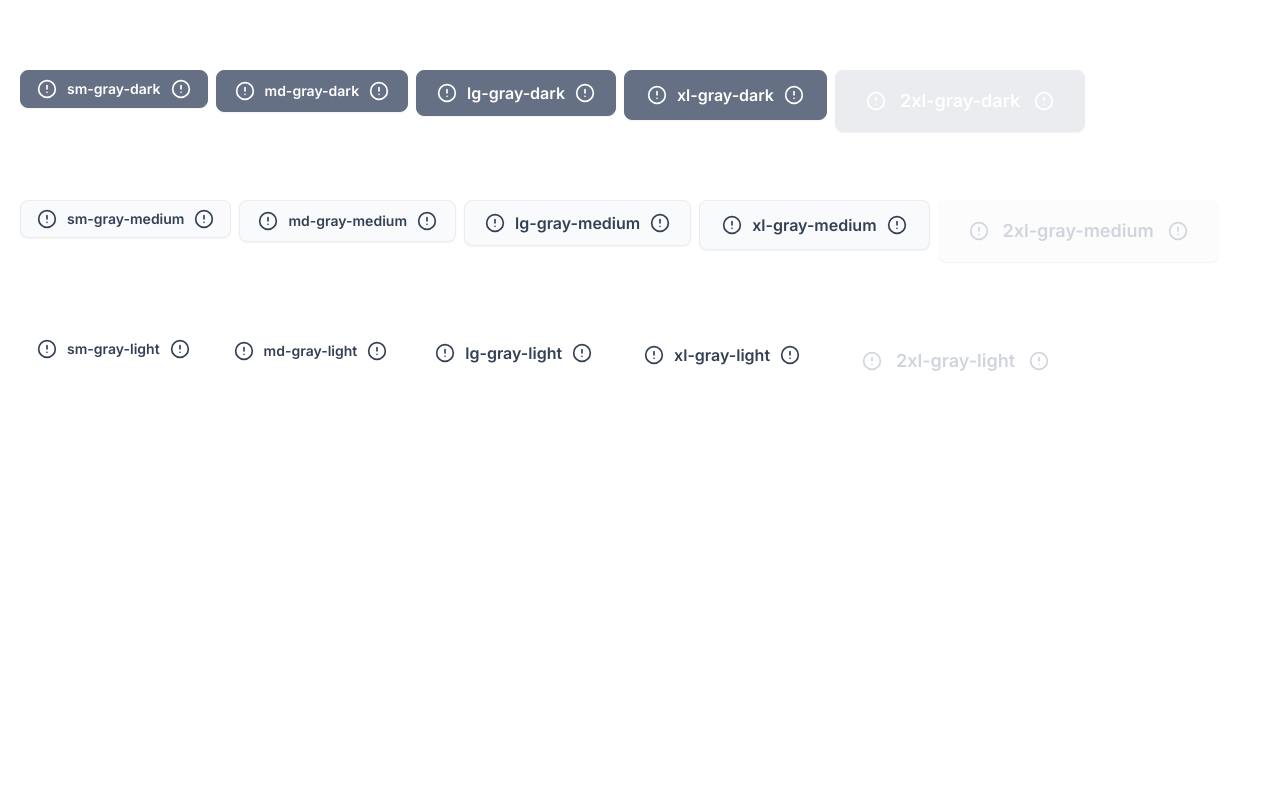
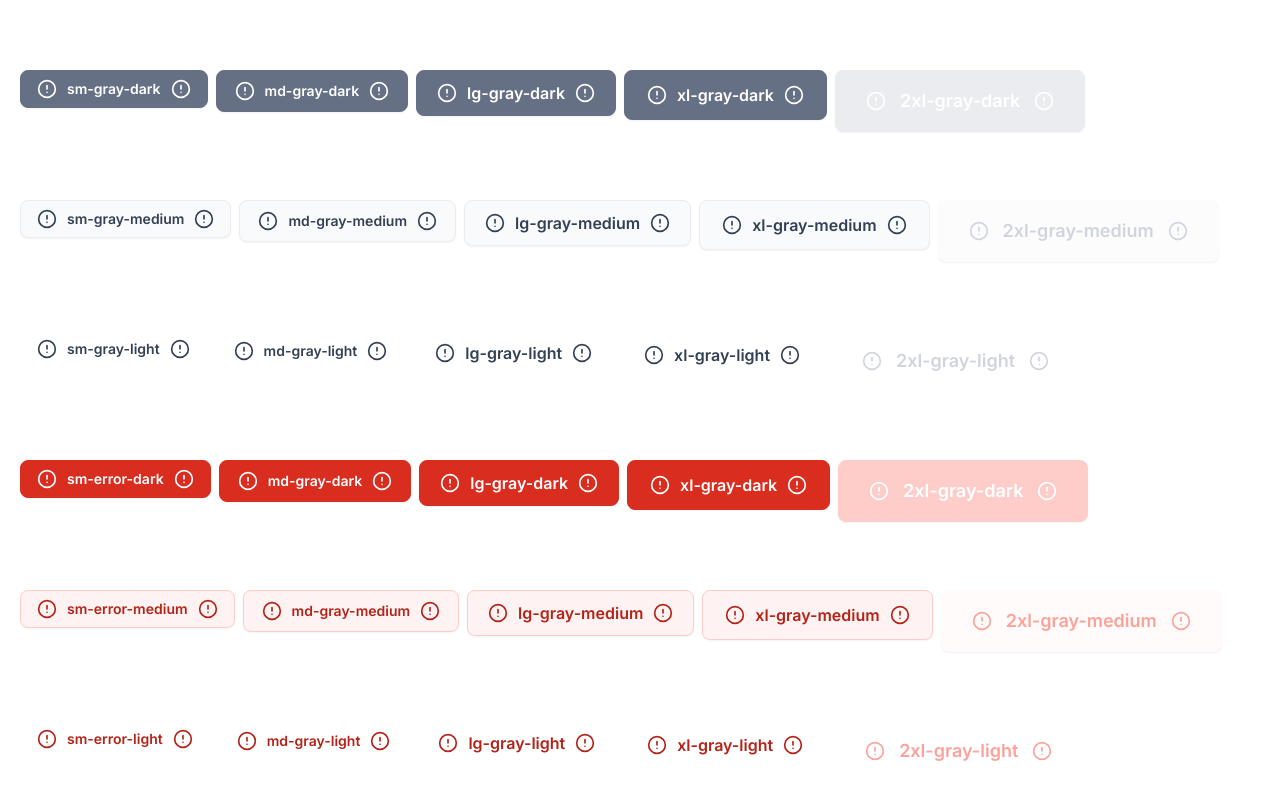
Before and after one commit to emilsultanov/112-med, a Next.js app: page / in a window 1280 px wide. Shown: the part 1532-2332 px from the top of the page. Before the commit the page ends 1944 px from the top, so only its background shows below. Built offline with nearby package versions, Linux system fonts and the light colour scheme.

Commit message:
Create button component error variant

```diff
--- a/src/app/page.tsx
+++ b/src/app/page.tsx
@@ -230,6 +230,87 @@ export default function Home() {
 					<AlertCircle className={'h-5'} />
 				</Button>
 			</div>
+			<div className="mt-7 p-5 flex gap-2 items-start">
+				<Button size={'sm'} color={'error-dark'}>
+					<AlertCircle className={'h-5'} />
+					sm-error-dark
+					<AlertCircle className={'h-5'} />
+				</Button>
+				<Button size={'md'} color={'error-dark'}>
+					<AlertCircle className={'h-5'} />
+					md-gray-dark
+					<AlertCircle className={'h-5'} />
+				</Button>
+				<Button size={'lg'} color={'error-dark'}>
+					<AlertCircle className={'h-5'} />
+					lg-gray-dark
+					<AlertCircle className={'h-5'} />
+				</Button>
+				<Button size={'xl'} color={'error-dark'}>
+					<AlertCircle className={'h-5'} />
+					xl-gray-dark
+					<AlertCircle className={'h-5'} />
+				</Button>
+				<Button size={'2xl'} color={'error-dark'} disabled>
+					<AlertCircle className={'h-5'} />
+					2xl-gray-dark
+					<AlertCircle className={'h-5'} />
+				</Button>
+			</div>
+			<div className="mt-7 p-5 flex gap-2 items-start">
+				<Button size={'sm'} color={'error-medium'}>
+					<AlertCircle className={'h-5'} />
+					sm-error-medium
+					<AlertCircle className={'h-5'} />
+				</Button>
+				<Button size={'md'} color={'error-medium'}>
+					<AlertCircle className={'h-5'} />
+					md-gray-medium
+					<AlertCircle className={'h-5'} />
+				</Button>
+				<Button size={'lg'} color={'error-medium'}>
+					<AlertCircle className={'h-5'} />
+					lg-gray-medium
+					<AlertCircle className={'h-5'} />
+				</Button>
+				<Button size={'xl'} color={'error-medium'}>
+					<AlertCircle className={'h-5'} />
+					xl-gray-medium
+					<AlertCircle className={'h-5'} />
+				</Button>
+				<Button size={'2xl'} color={'error-medium'} disabled>
+					<AlertCircle className={'h-5'} />
+					2xl-gray-medium
+					<AlertCircle className={'h-5'} />
+				</Button>
+			</div>
+			<div className="mt-7 p-5 flex gap-2 items-start">
+				<Button size={'sm'} color={'error-light'}>
+					<AlertCircle className={'h-5'} />
+					sm-error-light
+					<AlertCircle className={'h-5'} />
+				</Button>
+				<Button size={'md'} color={'error-light'}>
+					<AlertCircle className={'h-5'} />
+					md-gray-light
+					<AlertCircle className={'h-5'} />
+				</Button>
+				<Button size={'lg'} color={'error-light'}>
+					<AlertCircle className={'h-5'} />
+					lg-gray-light
+					<AlertCircle className={'h-5'} />
+				</Button>
+				<Button size={'xl'} color={'error-light'}>
+					<AlertCircle className={'h-5'} />
+					xl-gray-light
+					<AlertCircle className={'h-5'} />
+				</Button>
+				<Button size={'2xl'} color={'error-light'} disabled>
+					<AlertCircle className={'h-5'} />
+					2xl-gray-light
+					<AlertCircle className={'h-5'} />
+				</Button>
+			</div>
 		</div>
 	)
 }
--- a/src/components/Button/Button.tsx
+++ b/src/components/Button/Button.tsx
@@ -35,9 +35,9 @@ const buttonStyles = cva(
 				'gray-dark': 'shadow-xs bg-gray-600 border-gray-600 text-[#fff] hover:bg-gray-700 hover:border-gray-700 focus:outline-none focus:ring-4 focus:ring-gray-100 focus:bg-gray-600 focus:border-gray-600 disabled:bg-gray-200 disabled:border-gray-200 disabled:cursor-not-allowed',
 				'gray-medium': 'shadow-xs bg-gray-50 border-gray-200 text-gray-700 hover:bg-gray-100 hover:text-gray-800 focus:outline-none focus:bg-gray-50 focus:ring-4 focus:ring-gray-100 focus:text-gray-700 disabled:bg-gray-25 disabled:border-gray-25 disabled:text-gray-300 disabled:cursor-not-allowed',
 				'gray-light': 'border-[transparent] text-gray-700 hover:bg-gray-50 hover:text-gray-800 focus:text-gray-700 focus:outline-none focus:bg-[transparent] disabled:text-gray-300 disabled:bg-[transparent] disabled:cursor-not-allowed',
-				'error-dark': '',
-				'error-medium': '',
-				'error-light': '',
+				'error-dark': 'shadow-xs bg-error-600 border-error-600 text-[#fff] hover:bg-error-700 hover:border-error-700 focus:outline-none focus:ring-4 focus:ring-error-100 focus:bg-error-600 focus:border-error-600 disabled:bg-error-200 disabled:border-error-200 disabled:cursor-not-allowed',
+				'error-medium': 'shadow-xs bg-error-50 border-error-200 text-error-700 hover:bg-error-100 hover:text-error-800 focus:outline-none focus:bg-error-50 focus:ring-4 focus:ring-error-100 focus:text-error-700 disabled:bg-error-25 disabled:border-error-25 disabled:text-error-300 disabled:cursor-not-allowed',
+				'error-light': 'border-[transparent] text-error-700 hover:bg-error-50 hover:text-error-800 focus:text-error-700 focus:outline-none focus:bg-[transparent] disabled:text-error-300 disabled:bg-[transparent] disabled:cursor-not-allowed',
 			}
 		},
 		defaultVariants:{
```
